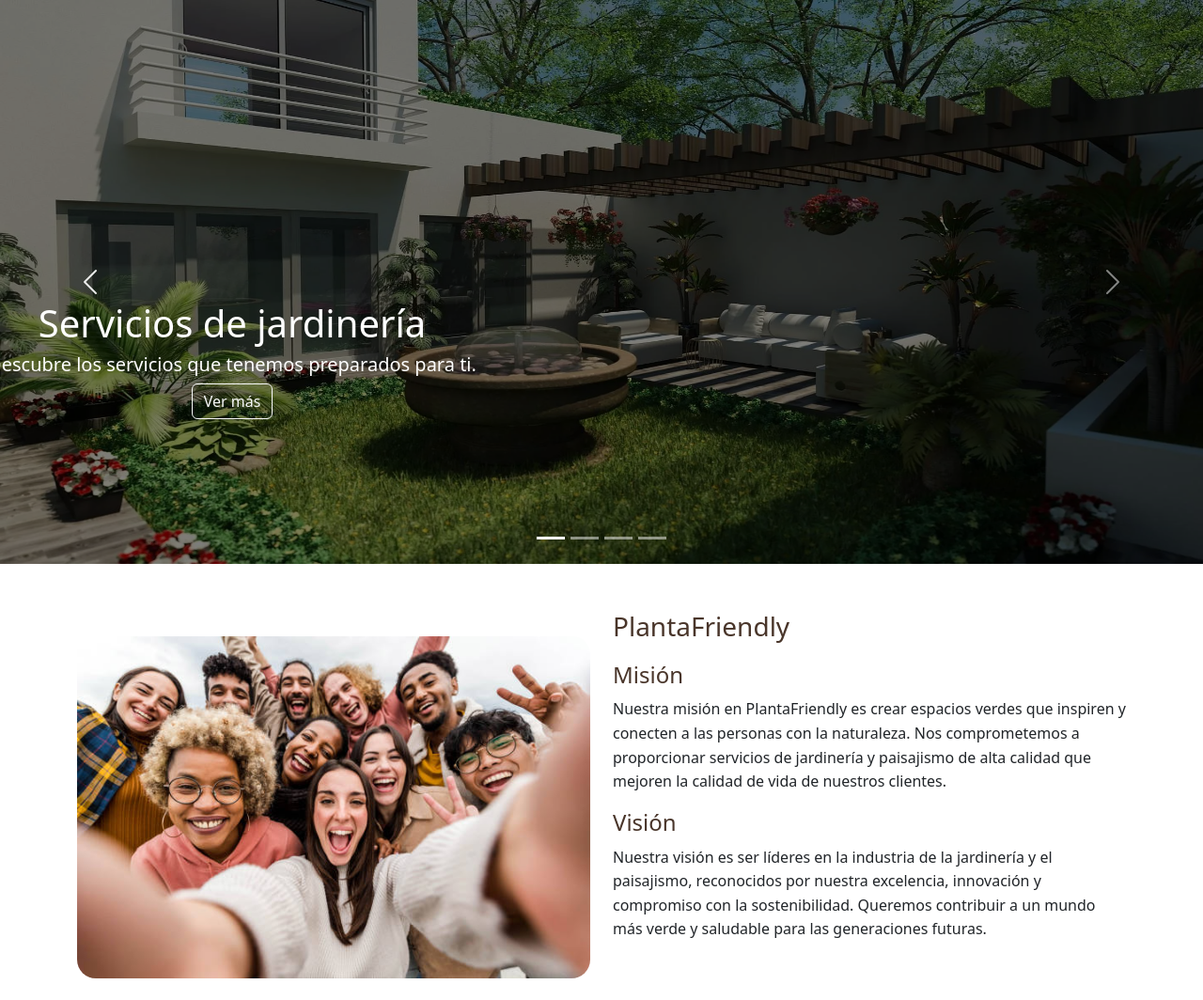
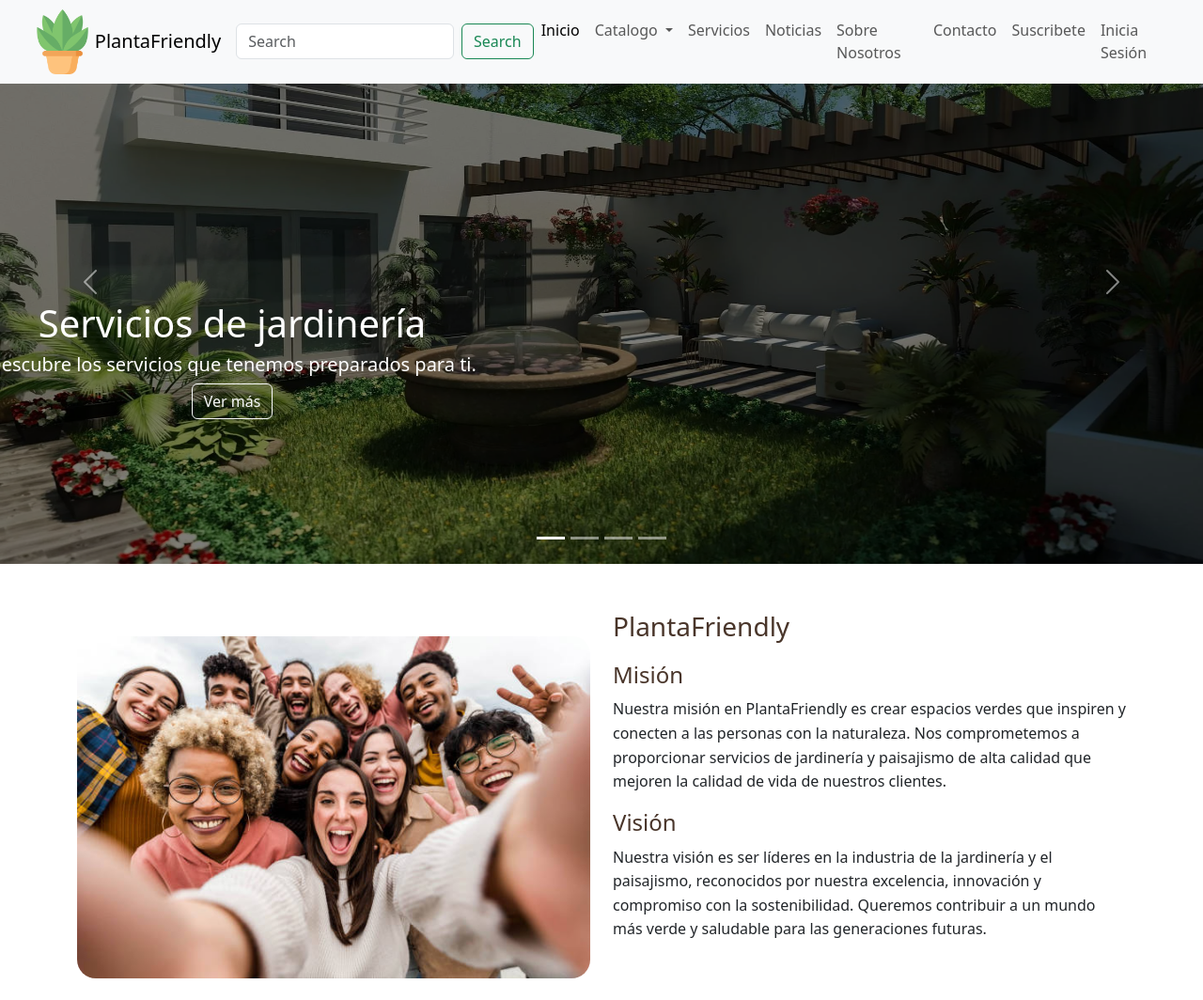
Before and after one commit to Stefigm99/PlantaFriendly, a plain HTML site: page index.html in a window 1280 px wide. Shown: the top 1064 px of the page at 94% size. Drawn offline with nearby package versions, Linux system fonts and the light colour scheme.

Commit message:
Se crea menú de inicio

```diff
--- a/index.html
+++ b/index.html
@@ -12,6 +12,56 @@
 
 <body>
   <main>
+    <nav class="navbar navbar-expand-lg" id="custom-navbar">
+      <div class="container-fluid">
+        <img src="assets/img/planta.png" alt="" style="height: 4.3rem;">
+        <a class="navbar-brand" href="#">PlantaFriendly</a>
+        <button class="navbar-toggler" type="button" data-bs-toggle="collapse" data-bs-target="#navbarNavDropdown" aria-controls="navbarNavDropdown" aria-expanded="false" aria-label="Toggle navigation">
+          <span class="navbar-toggler-icon"></span>
+        </button>
+        <form class="d-flex" role="search">
+          <input class="form-control me-2" type="search" placeholder="Search" aria-label="Search">
+          <button class="btn btn-outline-success" type="submit">Search</button>
+        </form>
+        <div class="collapse navbar-collapse" id="navbarNavDropdown">
+          <ul class="navbar-nav">
+            <li class="nav-item">
+              <a class="nav-link active" aria-current="page" href="#">Inicio</a>
+            </li>
+            <li class="nav-item dropdown">
+              <a class="nav-link dropdown-toggle" href="#" role="button" data-bs-toggle="dropdown" aria-expanded="false">
+                Catalogo
+              </a>
+              <ul class="dropdown-menu">
+                <li><a class="dropdown-item" href="#">Semillas</a></li>
+                <li><a class="dropdown-item" href="#">fertilizantes</a></li>
+                <li><a class="dropdown-item" href="#">Herramientas</a></li>
+                <li><a class="dropdown-item" href="#">Sustratos</a></li>
+                <li><a class="dropdown-item" href="#">Aromaticas</a></li>
+              </ul>
+            </li>
+            <li class="nav-item">
+              <a class="nav-link" href="#">Servicios</a>
+            </li>
+            <li class="nav-item">
+              <a class="nav-link" href="#">Noticias</a>
+            </li>
+            <li class="nav-item">
+              <a class="nav-link" href="#">Sobre Nosotros</a>
+            </li>
+            <li class="nav-item">
+              <a class="nav-link" href="#">Contacto</a>
+            </li>
+            <li class="nav-item">
+              <a class="nav-link" href="#">Suscribete</a>
+            </li>
+            <li class="nav-item">
+              <a class="nav-link" href="#">Inicia Sesión</a>
+            </li>
+          </ul>
+        </div>
+      </div>
+    </nav>
     <section>
       <div id="carouselExampleCaptions" class="carousel slide">
         <div class="carousel-indicators">
--- a/styles/style.css
+++ b/styles/style.css
@@ -23,6 +23,14 @@
     color: white;
     transform: translateX(-50%);
     z-index: 2;
+}
+#custom-navbar {
+    position: fixed;
+    top: 0;
+    width: 100%;
+    z-index: 1000; /* Ajusta el índice z para asegurarte de que la barra de navegación esté en la parte superior */
+    background-color: #f8f9fa; /* Cambia el color de fondo */
+    padding: 10px 20px; /* Añade espacio entre elementos */
 }
 /* estilos generales */
 body {
```
Also changed, not shown: assets/img/planta.png (added).
